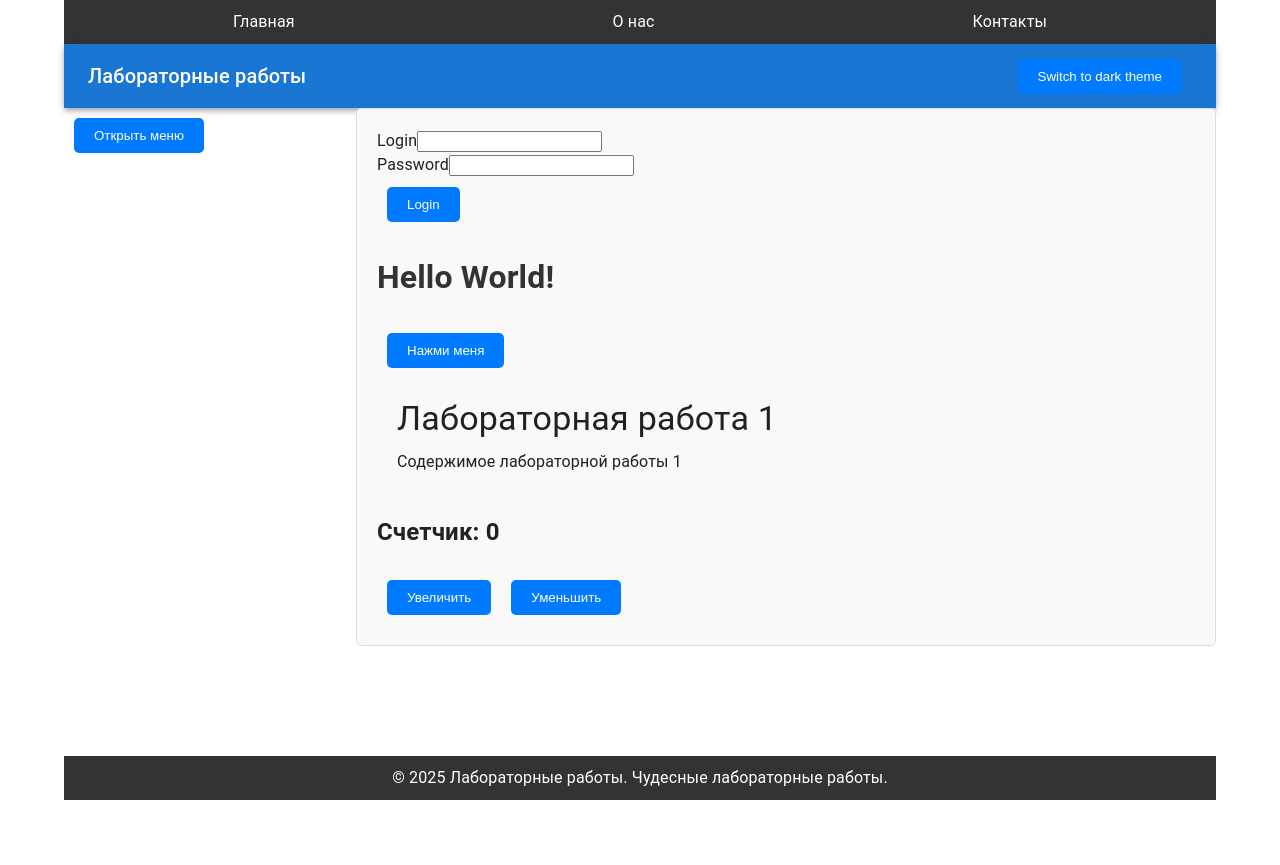
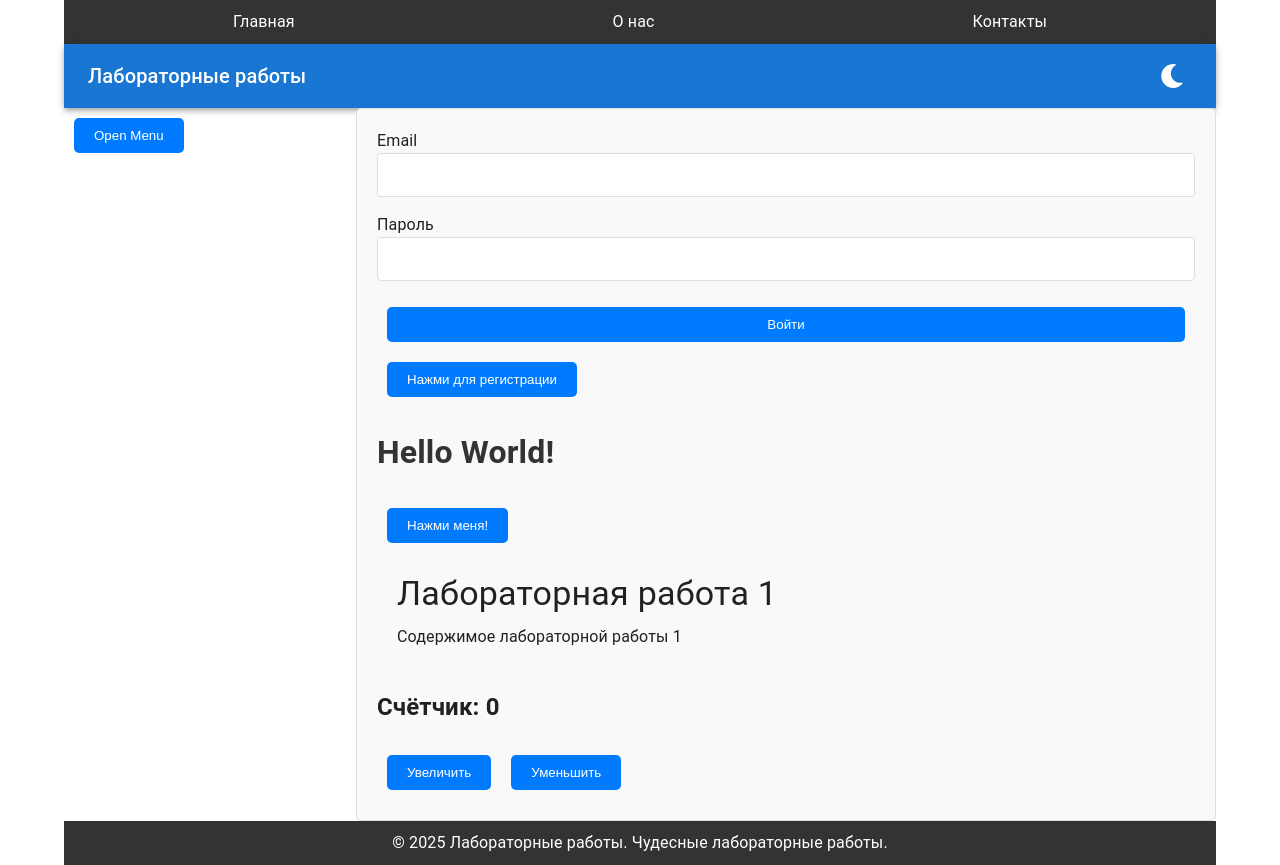
Before and after one commit to Ekaterina2320/project1-app, a React (Create React App) app: page /lab/1 in a window 1280 px wide. Before the commit the page ends 800 px from the top, so only its background shows below. Built offline with nearby package versions, Linux system fonts and the light colour scheme.

Commit message:
Добавления поля email и изменения в лаб 5

```diff
--- a/package.json
+++ b/package.json
@@ -15,10 +15,12 @@
     "react": "^19.1.0",
     "react-dom": "^19.1.0",
     "react-hook-form": "^7.55.0",
+    "react-icons": "^5.5.0",
     "react-redux": "^9.2.0",
     "react-router-dom": "^7.4.0",
     "react-scripts": "5.0.1",
     "redux": "^5.0.1",
+    "styled-components": "^6.1.17",
     "web-vitals": "^2.1.4",
     "yup": "^1.6.1"
   },
--- a/src/App.css
+++ b/src/App.css
@@ -40,7 +40,7 @@
 body {
   margin: 0;
   font-family: Arial, sans-serif;
-  background-color: #f0f0f0;
+  transition: background-color 0.3s ease, color 0.3s ease;
 }
 
 
@@ -75,3 +75,232 @@ body.light {
 body.dark {
   background-color: #333333;
 }
+
+/* Add these to App.css */
+
+/* Auth Form Styles */
+.auth-container {
+  max-width: 400px;
+  margin: 2rem auto;
+  padding: 2rem;
+  background-color: var(--form-bg);
+  border-radius: 8px;
+  box-shadow: 0 2px 10px rgba(0, 0, 0, 0.1);
+}
+
+.auth-title {
+  text-align: center;
+  margin-bottom: 1.5rem;
+  color: var(--text-primary);
+}
+
+.auth-form {
+  display: flex;
+  flex-direction: column;
+  gap: 1rem;
+}
+
+.form-group {
+  display: flex;
+  flex-direction: column;
+}
+
+.form-label {
+  margin-bottom: 0.5rem;
+  color: var(--text-primary);
+}
+
+.form-input {
+  padding: 0.75rem;
+  border: 1px solid var(--border-color);
+  border-radius: 4px;
+  font-size: 1rem;
+  background-color: var(--input-bg);
+  color: var(--text-primary);
+}
+
+.form-error {
+  color: #e74c3c;
+  font-size: 0.875rem;
+  margin-top: 0.25rem;
+}
+
+.auth-toggle {
+  margin-top: 1rem;
+  text-align: center;
+  color: var(--text-secondary);
+}
+
+.auth-toggle-btn {
+  background: none;
+  border: none;
+  color: var(--primary-color);
+  cursor: pointer;
+  padding: 0;
+  margin-left: 0.25rem;
+}
+
+/* Theme Toggle Styles */
+.theme-toggle {
+  position: fixed;
+  top: 20px;
+  right: 20px;
+  background: none;
+  border: none;
+  cursor: pointer;
+  font-size: 1.5rem;
+  color: var(--text-primary);
+  z-index: 1000;
+}
+
+/* Theme Variables */
+:root {
+  --primary-color: #007bff;
+  --text-primary: #333;
+  --text-secondary: #666;
+  --form-bg: #fff;
+  --input-bg: #fff;
+  --border-color: #ddd;
+}
+
+[data-theme="dark"] {
+  --primary-color: #61dafb;
+  --text-primary: #f0f0f0;
+  --text-secondary: #bbb;
+  --form-bg: #444;
+  --input-bg: #555;
+  --border-color: #666;
+}
+
+/* Feedback Form Styles */
+.feedback-container {
+  max-width: 600px;
+  margin: 2rem auto;
+  padding: 2rem;
+  background-color: var(--bg-secondary);
+  border-radius: 8px;
+  box-shadow: 0 2px 10px rgba(0, 0, 0, 0.1);
+}
+
+.feedback-title {
+  text-align: center;
+  margin-bottom: 1.5rem;
+  color: var(--text-primary);
+}
+
+.feedback-form {
+  display: flex;
+  flex-direction: column;
+  gap: 1.5rem;
+}
+
+.feedback-submit-btn {
+  padding: 12px 24px;
+  background-color: var(--primary-color);
+  color: white;
+  border: none;
+  border-radius: 6px;
+  cursor: pointer;
+  font-size: 1rem;
+  transition: opacity 0.3s ease;
+  align-self: flex-end;
+}
+
+.feedback-submit-btn:hover {
+  opacity: 0.9;
+}
+
+/* Feedback List Styles */
+.feedback-list-container {
+  max-width: 800px;
+  margin: 2rem auto;
+  padding: 2rem;
+  background-color: var(--bg-secondary);
+  border-radius: 8px;
+  box-shadow: 0 2px 10px rgba(0, 0, 0, 0.1);
+}
+
+.feedback-list-title {
+  text-align: center;
+  margin-bottom: 1.5rem;
+  color: var(--text-primary);
+}
+
+.no-feedbacks {
+  text-align: center;
+  color: var(--text-secondary);
+  font-style: italic;
+}
+
+.feedback-list {
+  display: flex;
+  flex-direction: column;
+  gap: 1.5rem;
+}
+
+.feedback-item {
+  padding: 1rem;
+  background-color: var(--bg-primary);
+  border-radius: 6px;
+}
+
+.feedback-author {
+  margin: 0 0 0.5rem 0;
+  color: var(--primary-color);
+}
+
+.feedback-text {
+  margin: 0;
+  color: var(--text-primary);
+  line-height: 1.5;
+}
+
+.feedback-divider {
+  height: 1px;
+  background-color: var(--border-color);
+  margin-top: 1rem;
+  opacity: 0.3;
+}
+
+/* Стили для профиля */
+.profile-container {
+  position: absolute;
+  top: 20px;
+  right: 20px;
+  display: flex;
+  align-items: center;
+  gap: 15px;
+  background-color: var(--bg-secondary);
+  padding: 10px 15px;
+  border-radius: 8px;
+  box-shadow: 0 2px 5px rgba(0, 0, 0, 0.1);
+}
+
+.profile-info {
+  display: flex;
+  flex-direction: column;
+}
+
+.welcome-text {
+  font-weight: 500;
+  color: var(--text-primary);
+}
+
+.email-text {
+  font-size: 0.8rem;
+  color: var(--text-secondary);
+}
+
+.logout-button {
+  padding: 6px 12px;
+  background-color: #f44336;
+  color: white;
+  border: none;
+  border-radius: 4px;
+  cursor: pointer;
+  transition: background-color 0.2s;
+}
+
+.logout-button:hover {
+  background-color: #d32f2f;
+}
--- a/src/App.js
+++ b/src/App.js
@@ -1,37 +1,12 @@
-/*import logo from './logo.svg';
-import './App.css';
-
-function App() {
-  return (
-    <div className="App">
-      <header className="App-header">
-        <img src={logo} className="App-logo" alt="logo" />
-        <p>
-          Edit <code>src/App.js</code> and save to reload.
-        </p>
-        <a
-          className="App-link"
-          href="https://reactjs.org"
-          target="_blank"
-          rel="noopener noreferrer"
-        >
-          Learn React
-        </a>
-      </header>
-    </div>
-  );
-}
-
-export default App;
-*/
-import React, { useState, useEffect} from 'react';
+import React, { useState, useEffect, useCallback } from 'react';
 import { BrowserRouter as Router, Routes, Route } from 'react-router-dom';
 import { ThemeProvider } from './context/ThemeContext';
 import { Container as MuiContainer, Grid, CssBaseline, Drawer } from '@mui/material';
-import { useDispatch, useSelector} from 'react-redux';
-import { login } from './redux/authSlice';
+import { useDispatch, useSelector } from 'react-redux';
+//import { login } from './redux/authSlice';
+import { loginUser } from './redux/authSlice';
 import useLoginState from './hooks/useLoginState';
-import { AuthForm } from './components/AuthForm';
+import AuthForm  from './components/AuthForm';
 import FeedbackForm from './components/FeedbackForm';
 import FeedbackList from './components/FeedbackList';
 import Profile from './components/Profile';
@@ -44,41 +19,44 @@ import Container from './components/Container';
 import Button from './components/Button';
 import About from './pages/About';
 import Contact from './pages/Contact';
-//import { useSelector, useDispatch } from 'react-redux';
 import { increment, decrement } from './redux/counterSlice';
 import './App.css';
-import './styles.css';
 
 const App = () => {
   const [menuOpen, setMenuOpen] = useState(false);
   const [feedbacks, setFeedbacks] = useState([]);
-  const isAuthenticated = useLoginState();
+  const [showLogin, setShowLogin] = useState(true); // true for login, false for register
+  //const isAuthenticated = useLoginState();
+  const isAuthenticated = useSelector(state => state.auth.isAuthenticated);
   const count = useSelector((state) => state.counter.value);
   const dispatch = useDispatch();
 
-  const handleClick = () => {
-    alert('Hello World!');
-  };
-
-
   useEffect(() => {
-    const user = JSON.parse(localStorage.getItem('user'));
-    if (user) {
-      dispatch(login(user));
+    const savedUser = localStorage.getItem('currentUser');
+    if (savedUser) {
+      dispatch(loginUser(JSON.parse(savedUser)));
     }
   }, [dispatch]);
 
-  const addFeedback = (feedback) => {
-    setFeedbacks([...feedbacks, feedback]);
-  };
+  const addFeedback = useCallback((feedback) => {
+    setFeedbacks(prev => [...prev, feedback]);
+  }, []);
+
+  const handleAuthSuccess = useCallback(() => {
+    setShowLogin(true);
+  }, []);
+
+  const toggleAuthMode = useCallback(() => {
+    setShowLogin(prev => !prev);
+  }, []);
 
   const Counter = () => {
-  const count = useSelector((state) => state.counter.value); // Обратите внимание на 'counter'
+    const count = useSelector((state) => state.counter.value);
     const dispatch = useDispatch();
 
     return (
       <div>
-      <h2>Счетчик: {count}</h2>
+        <h2>Счётчик: {count}</h2>
         <button onClick={() => dispatch(increment())}>Увеличить</button>
         <button onClick={() => dispatch(decrement())}>Уменьшить</button>
       </div>
@@ -93,13 +71,15 @@ const Counter = () => {
           <Navbar />
           <Header />
 
+          {isAuthenticated }
+
           <Drawer anchor="left" open={menuOpen} onClose={() => setMenuOpen(false)}>
             <Menu onClose={() => setMenuOpen(false)} />
           </Drawer>
 
           <Grid container spacing={2}>
             <Grid item xs={12} md={3}>
-              <button onClick={() => setMenuOpen(true)}>Открыть меню</button>
+              <button onClick={() => setMenuOpen(true)}>Open Menu</button>
             </Grid>
             <Grid item xs={12} md={9}>
               <Container>
@@ -110,10 +90,18 @@ const Counter = () => {
                     <FeedbackList feedbacks={feedbacks} />
                   </>
                 ) : (
-                  <AuthForm isLogin={true} onSuccess={() => {}} />
+                  <>
+                    <AuthForm
+                      isLogin={showLogin}
+                      onSuccess={handleAuthSuccess}
+                    />
+                    <button onClick={toggleAuthMode}>
+                      {showLogin ? 'Нажми для регистрации' : 'Уже есть аккаунт?'}
+                    </button>
+                  </>
                 )}
                 <h1>Hello World!</h1>
-                <Button text="Нажми меня" onClick={handleClick} />
+                <Button text="Нажми меня!" onClick={() => alert('Hello World!')} />
                 <Routes>
                   <Route path="/" element={<Content />} />
                   <Route path="/lab/:id" element={<Content />} />
--- a/src/components/AuthForm.js
+++ b/src/components/AuthForm.js
@@ -1,34 +1,96 @@
 import React from 'react';
 import { useForm } from 'react-hook-form';
 import { useDispatch } from 'react-redux';
-import { login } from '../redux/authSlice';
+import { registerUser, loginUser } from '../redux/authSlice';
 
-export const AuthForm = ({ isLogin, onSuccess }) => {
-  const { register, handleSubmit, setError, clearErrors } = useForm();
+const AuthForm = ({ isLogin, onSuccess }) => {
+  const {
+    register,
+    handleSubmit,
+    formState: { errors },
+    reset,
+    watch // Добавляем watch в деструктуризацию
+  } = useForm();
+
   const dispatch = useDispatch();
 
   const onSubmit = (data) => {
-    if (data.login === 'admin' && data.password === 'admin') {
-      dispatch(login({ login: data.login }));
-      localStorage.setItem('user', JSON.stringify({ login: data.login }));
-      clearErrors();
-      onSuccess();
+    if (isLogin) {
+      dispatch(loginUser(data));
     } else {
-      setError('login', { type: 'manual', message: 'Invalid login or password' });
+      dispatch(registerUser(data));
     }
+    reset();
+    onSuccess();
   };
 
   return (
-    <form onSubmit={handleSubmit(onSubmit)}>
-      <div>
-        <label>Login</label>
-        <input {...register('login')} />
+    <form onSubmit={handleSubmit(onSubmit)} className="auth-form">
+      {!isLogin && (
+        <div className="form-group">
+          <label>Имя</label>
+          <input
+            {...register('name', { required: 'Обязательное поле' })}
+            className="form-input"
+          />
+          {errors.name && <span className="error">{errors.name.message}</span>}
+        </div>
+      )}
+
+      <div className="form-group">
+        <label>Email</label>
+        <input
+          type="email"
+          {...register('email', {
+            required: 'Обязательное поле',
+            pattern: {
+              value: /^[A-Z0-9._%+-]+@[A-Z0-9.-]+\.[A-Z]{2,}$/i,
+              message: 'Некорректный email'
+            }
+          })}
+          className="form-input"
+        />
+        {errors.email && <span className="error">{errors.email.message}</span>}
       </div>
-      <div>
-        <label>Password</label>
-        <input type="password" {...register('password')} />
+
+      <div className="form-group">
+        <label>Пароль</label>
+        <input
+          type="password"
+          {...register('password', {
+            required: 'Обязательное поле',
+            minLength: {
+              value: 6,
+              message: 'Минимум 6 символов'
+            }
+          })}
+          className="form-input"
+        />
+        {errors.password && <span className="error">{errors.password.message}</span>}
       </div>
-      <button type="submit">{isLogin ? 'Login' : 'Register'}</button>
+
+      {!isLogin && (
+        <div className="form-group">
+          <label>Подтвердите пароль</label>
+          <input
+            type="password"
+            {...register('confirmPassword', {
+              validate: value =>
+                value === watch('password') || 'Пароли не совпадают'
+            })}
+            className="form-input"
+          />
+          {errors.confirmPassword && (
+            <span className="error">{errors.confirmPassword.message}</span>
+          )}
+        </div>
+      )}
+
+      <button type="submit" className="submit-btn">
+        {isLogin ? 'Войти' : 'Зарегистрироваться'}
+      </button>
     </form>
   );
 };
+
+export default AuthForm;
--- a/src/components/FeedbackForm.js
+++ b/src/components/FeedbackForm.js
@@ -1,26 +1,43 @@
-import React from 'react';
+import React, { useCallback } from 'react';
 import { useForm } from 'react-hook-form';
 
 const FeedbackForm = ({ addFeedback }) => {
-  const { register, handleSubmit, reset } = useForm();
+  const { register, handleSubmit, reset, formState: { errors } } = useForm();
 
-  const onSubmit = (data) => {
+  const onSubmit = useCallback((data) => {
     addFeedback(data);
     reset();
-  };
+  }, [addFeedback, reset]);
 
   return (
-    <form className="feedback-form" onSubmit={handleSubmit(onSubmit)}>
-      <div>
-        <label>Ваше имя:</label>
-        <input {...register('name')} />
-      </div>
-      <div>
-        <label>Ваш отзыв:</label>
-        <textarea {...register('feedback')} />
-      </div>
-      <button type="submit">Оставить отзыв</button>
-    </form>
+    <div className="feedback-container">
+      <h2 className="feedback-title">Оставить отзыв</h2>
+      <form className="feedback-form" onSubmit={handleSubmit(onSubmit)}>
+        <div className="form-group">
+          <label className="form-label">Ваше имя:</label>
+          <input
+            className="form-input"
+            {...register('name', { required: 'Поле обязательно для заполнения' })}
+          />
+          {errors.name && <span className="form-error">{errors.name.message}</span>}
+        </div>
+        <div className="form-group">
+          <label className="form-label">Ваш отзыв:</label>
+          <textarea
+            className="form-input"
+            rows="4"
+            {...register('feedback', { required: 'Поле обязательно для заполнения' })}
+          />
+          {errors.feedback && <span className="form-error">{errors.feedback.message}</span>}
+        </div>
+        <button
+          type="submit"
+          className="feedback-submit-btn"
+        >
+          Отправить отзыв
+        </button>
+      </form>
+    </div>
   );
 };
 
--- a/src/components/Header.js
+++ b/src/components/Header.js
@@ -1,18 +1,24 @@
 import React, { useContext } from 'react';
 import { ThemeContext } from '../context/ThemeContext';
-import { AppBar, Toolbar, Typography } from '@mui/material';
+import { AppBar, Toolbar, Typography, IconButton } from '@mui/material';
+import { FaSun, FaMoon } from 'react-icons/fa';
 
 const Header = () => {
   const { theme, toggleTheme } = useContext(ThemeContext);
+
   return (
     <AppBar position="static">
       <Toolbar>
         <Typography variant="h6" component="div" sx={{ flexGrow: 1 }}>
           Лабораторные работы
         </Typography>
-          <button onClick={toggleTheme}>
-            Switch to {theme === 'light' ? 'dark' : 'light'} theme
-          </button>
+        <IconButton
+          color="inherit"
+          onClick={toggleTheme}
+          aria-label="Toggle theme"
+        >
+          {theme === 'light' ? <FaMoon /> : <FaSun />}
+        </IconButton>
       </Toolbar>
     </AppBar>
   );
--- a/src/redux/authSlice.js
+++ b/src/redux/authSlice.js
@@ -1,24 +1,49 @@
 import { createSlice } from '@reduxjs/toolkit';
+
+const loadUsersFromLocalStorage = () => {
+  const users = localStorage.getItem('registeredUsers');
+  return users ? JSON.parse(users) : [];
+};
 
 const initialState = {
   isAuthenticated: false,
-  user: null,
+  currentUser: null,
+  registeredUsers: loadUsersFromLocalStorage()
 };
 
 const authSlice = createSlice({
   name: 'auth',
   initialState,
   reducers: {
-    login: (state, action) => {
-      state.isAuthenticated = true;
-      state.user = action.payload;
+    registerUser: (state, action) => {
+      const newUser = action.payload;
+      // Проверяем, нет ли уже пользователя с таким email
+      const userExists = state.registeredUsers.some(user => user.email === newUser.email);
+
+      if (!userExists) {
+        state.registeredUsers.push(newUser);
+        state.currentUser = newUser;
+        state.isAuthenticated = true;
+        localStorage.setItem('registeredUsers', JSON.stringify(state.registeredUsers));
+      }
     },
-    logout: (state) => {
+    loginUser: (state, action) => {
+      const { email, password } = action.payload;
+      const user = state.registeredUsers.find(
+        user => user.email === email && user.password === password
+      );
+
+      if (user) {
+        state.currentUser = user;
+        state.isAuthenticated = true;
+      }
+    },
+    logoutUser: (state) => {
+      state.currentUser = null;
       state.isAuthenticated = false;
-      state.user = null;
-    },
-  },
+    }
+  }
 });
 
-export const { login, logout } = authSlice.actions;
+export const { registerUser, loginUser, logoutUser } = authSlice.actions;
 export default authSlice.reducer;
```
Also changed, not shown: src/components/FeedbackList.js (+14 -6 lines), src/components/Profile.js (+10 -7 lines), src/context/ThemeContext.js (+2 -11 lines), src/styles.css (deleted, +0 -54 lines), 1 other file (tests, documents, lock files or other folders). Lines whose indentation alone changed are shown as unchanged.
